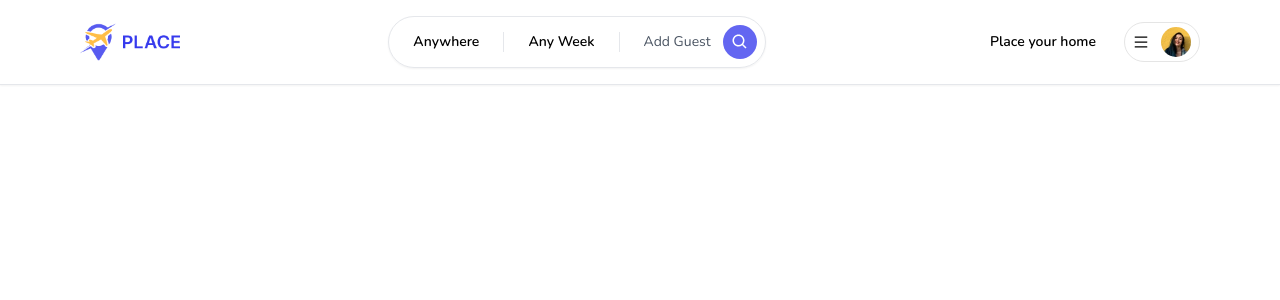
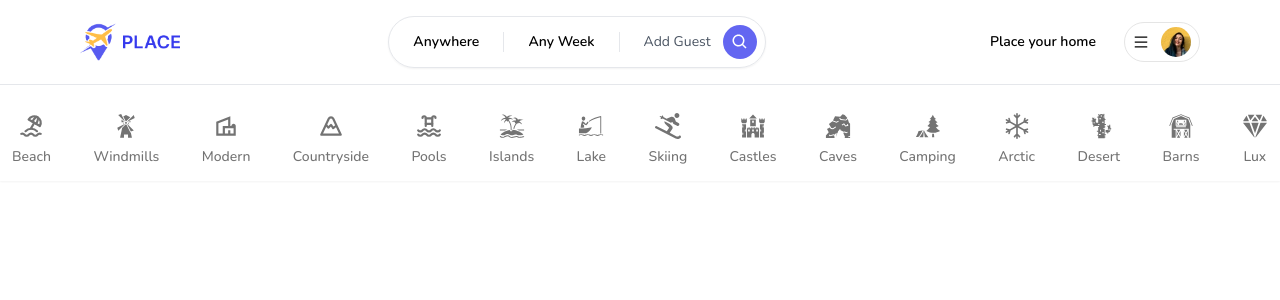
Before and after one commit to khizerdev/lodging-rental, a Next.js app: page / in a window 1280 px wide. Shown: the top 300 px of the page. Built offline with nearby package versions, Linux system fonts and the light colour scheme; no server answers.

Commit message:
Category added

```diff
--- /dev/null
+++ b/app/components/CategoryBox.tsx
@@ -0,0 +1,64 @@
+'use client';
+
+import { useRouter, useSearchParams } from "next/navigation";
+import qs from 'query-string';
+import { useCallback } from "react";
+
+import { IconType } from "react-icons";
+
+
+interface CategoryBoxProps {
+    label: string;
+    icon: IconType;
+    selected?: boolean
+}
+
+const CategoryBox: React.FC<CategoryBoxProps> = ({
+    label,
+    icon: Icon,
+    selected
+}) => {
+
+  const router = useRouter();
+  const params = useSearchParams();
+
+  const handleClick = useCallback(() => {
+
+    let currentQuery = {};
+
+    if (params) {
+        currentQuery = qs.parse(params.toString())
+    }
+
+    const updatedQuery: any = {
+        ...currentQuery,
+        category: label
+    }
+
+    if (params?.get('category') === label) {
+        delete updatedQuery.category;
+    }
+
+    const url = qs.stringifyUrl({
+        url: '/',
+        query: updatedQuery
+    }, { skipNull: true });
+
+    router.push(url);
+
+  },[label, router, params])
+
+  return (
+    <div
+        onClick={handleClick}
+        className={` flex flex-col items-center justify-center gap-2 p-3 border-b-2 hover:text-neutral-800 transition cursor-pointer ${selected ? 'border-b-neutral-800' : 'border-transparent'} ${selected ? 'text-neutral-800' : 'text-neutral-500'} `}
+        >
+        <Icon size={26} />
+        <div className="font-medium text-sm">
+            {label}
+        </div>
+    </div>
+  )
+}
+
+export default CategoryBox
--- /dev/null
+++ b/app/components/navbar/Categories.tsx
@@ -0,0 +1,39 @@
+'use client';
+
+import { usePathname, useSearchParams } from 'next/navigation';
+
+import {categoriesList} from "@/app/data/categoriesList"
+
+import CategoryBox from '@/app/components/CategoryBox';
+
+
+const Categories = () => {
+
+  const params = useSearchParams();
+  const category = params?.get('category');
+  const pathname = usePathname();
+  const isMainPage = pathname === '/';
+
+  if (!isMainPage) {
+    return null;
+  }
+
+  return (
+    <div className='pt-4 flex flex-row items-center justify-between overflow-x-auto'>
+        {
+            categoriesList.map(item => {
+                return (
+                    <CategoryBox
+                        key={item.label}
+                        label={item.label}
+                        icon={item.icon}
+                        selected={category === item.label}
+                    />
+                )
+            })
+        }
+    </div>
+  )
+}
+
+export default Categories
--- a/app/components/navbar/Navbar.tsx
+++ b/app/components/navbar/Navbar.tsx
@@ -6,6 +6,7 @@
 import Logo from './Logo'
 import Search from './Search'
 import UserMenu from './UserMenu'
+import Categories from "./Categories";
 
 interface NavbarProps {
     currentUser?: SafeUser | null;
@@ -28,6 +29,7 @@
         </div>
       </Container>
     </div>
+    <Categories />
 
   </div>
   )
--- /dev/null
+++ b/app/data/categoriesList.js
@@ -0,0 +1,93 @@
+import { TbBeach, TbMountain, TbPool } from 'react-icons/tb';
+import {
+  GiBarn,
+  GiBoatFishing,
+  GiCactus,
+  GiCastle,
+  GiCaveEntrance,
+  GiForestCamp,
+  GiIsland,
+  GiWindmill
+} from 'react-icons/gi';
+import { FaSkiing } from 'react-icons/fa';
+import { BsSnow } from 'react-icons/bs';
+import { IoDiamond } from 'react-icons/io5';
+import { MdOutlineVilla } from 'react-icons/md';
+
+export const categoriesList = [
+    {
+      label: 'Beach',
+      icon: TbBeach,
+      description: 'This property is close to the beach!',
+    },
+    {
+      label: 'Windmills',
+      icon: GiWindmill,
+      description: 'This property is has windmills!',
+    },
+    {
+      label: 'Modern',
+      icon: MdOutlineVilla,
+      description: 'This property is modern!'
+    },
+    {
+      label: 'Countryside',
+      icon: TbMountain,
+      description: 'This property is in the countryside!'
+    },
+    {
+      label: 'Pools',
+      icon: TbPool,
+      description: 'This is property has a beautiful pool!'
+    },
+    {
+      label: 'Islands',
+      icon: GiIsland,
+      description: 'This property is on an island!'
+    },
+    {
+      label: 'Lake',
+      icon: GiBoatFishing,
+      description: 'This property is near a lake!'
+    },
+    {
+      label: 'Skiing',
+      icon: FaSkiing,
+      description: 'This property has skiing activies!'
+    },
+    {
+      label: 'Castles',
+      icon: GiCastle,
+      description: 'This property is an ancient castle!'
+    },
+    {
+      label: 'Caves',
+      icon: GiCaveEntrance,
+      description: 'This property is in a spooky cave!'
+    },
+    {
+      label: 'Camping',
+      icon: GiForestCamp,
+      description: 'This property offers camping activities!'
+    },
+    {
+      label: 'Arctic',
+      icon: BsSnow,
+      description: 'This property is in arctic environment!'
+    },
+    {
+      label: 'Desert',
+      icon: GiCactus,
+      description: 'This property is in the desert!'
+    },
+    {
+      label: 'Barns',
+      icon: GiBarn,
+      description: 'This property is in a barn!'
+    },
+    {
+      label: 'Lux',
+      icon: IoDiamond,
+      description: 'This property is brand new and luxurious!'
+    }
+  ]
--- a/package.json
+++ b/package.json
@@ -21,6 +21,7 @@
     "eslint-config-next": "13.2.4",
     "next": "13.2.4",
     "next-auth": "^4.20.1",
+    "query-string": "^8.1.0",
     "react": "18.2.0",
     "react-dom": "18.2.0",
     "react-hook-form": "^7.43.7",
```
Also changed, not shown: 1 other file (tests, documents, lock files or other folders).
